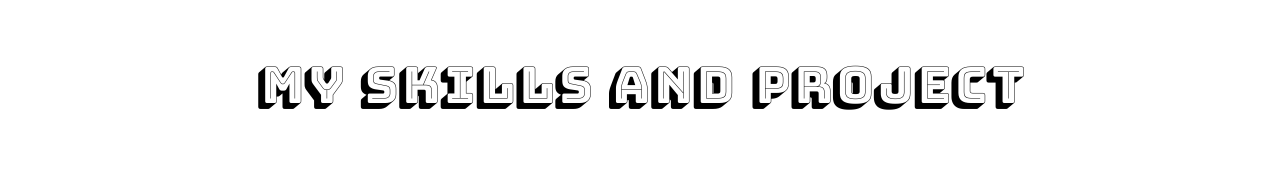
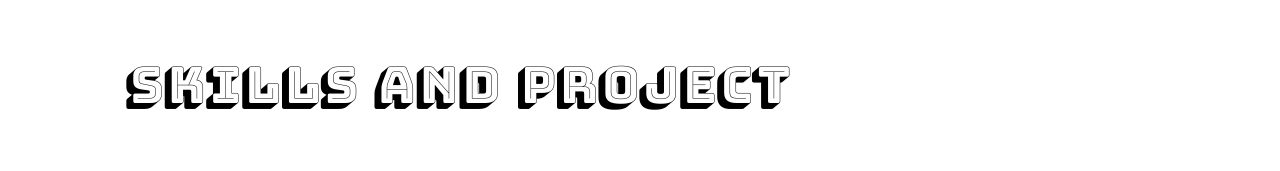
Before and after one commit to StudentCZ/my-website, a React (Create React App) app: page / in a window 1280 px wide. Shown: the part 592-763 px from the top of the page. Built offline with nearby package versions, Linux system fonts and the light colour scheme.

Commit message:
fixed padding for text in project page

```diff
--- a/src/components/Project.js
+++ b/src/components/Project.js
@@ -15,7 +15,7 @@ const Project = () => {
   return (
     <div className={style.project_div}>
       <div>
-        <h1 className={style.projectText}>MY SKILLS AND PROJECT</h1>
+        <h1 className={style.projectText}>SKILLS AND PROJECT</h1>
         <div className={style.logoBar}>
           <img src={logo} width='100' alt='react logo' className={style.logo} />
           <img
--- a/src/components/Project.module.css
+++ b/src/components/Project.module.css
@@ -2,7 +2,6 @@
   left: 0;
   right: 0;
   bottom: 0;
-  text-align: center;
 }
 
 .text {
@@ -59,4 +58,5 @@
   margin-bottom: 50px;
   font-family: 'Bungee Shade', cursive;
   font-size: 50px;
+  padding-left: 125px;
 }
```
